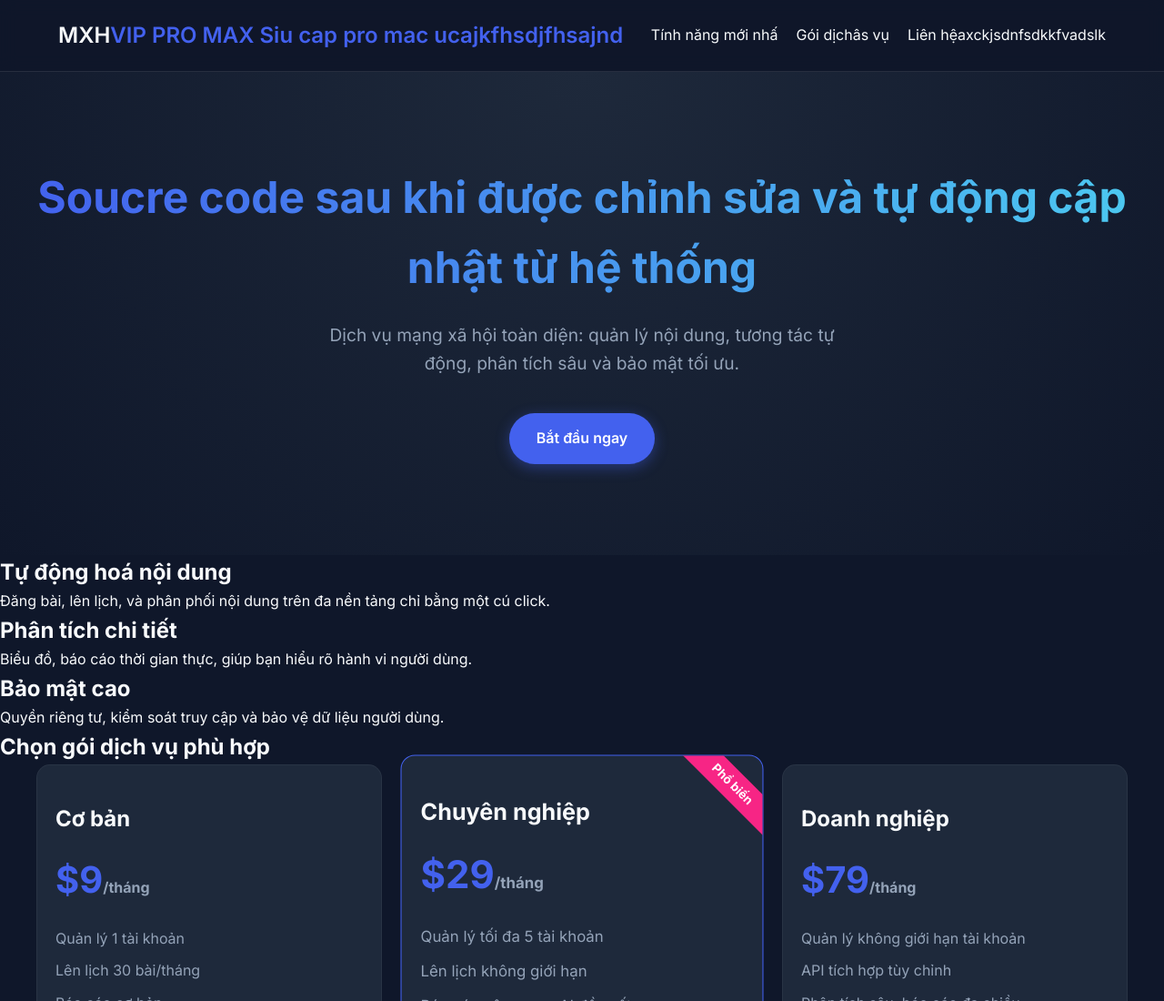
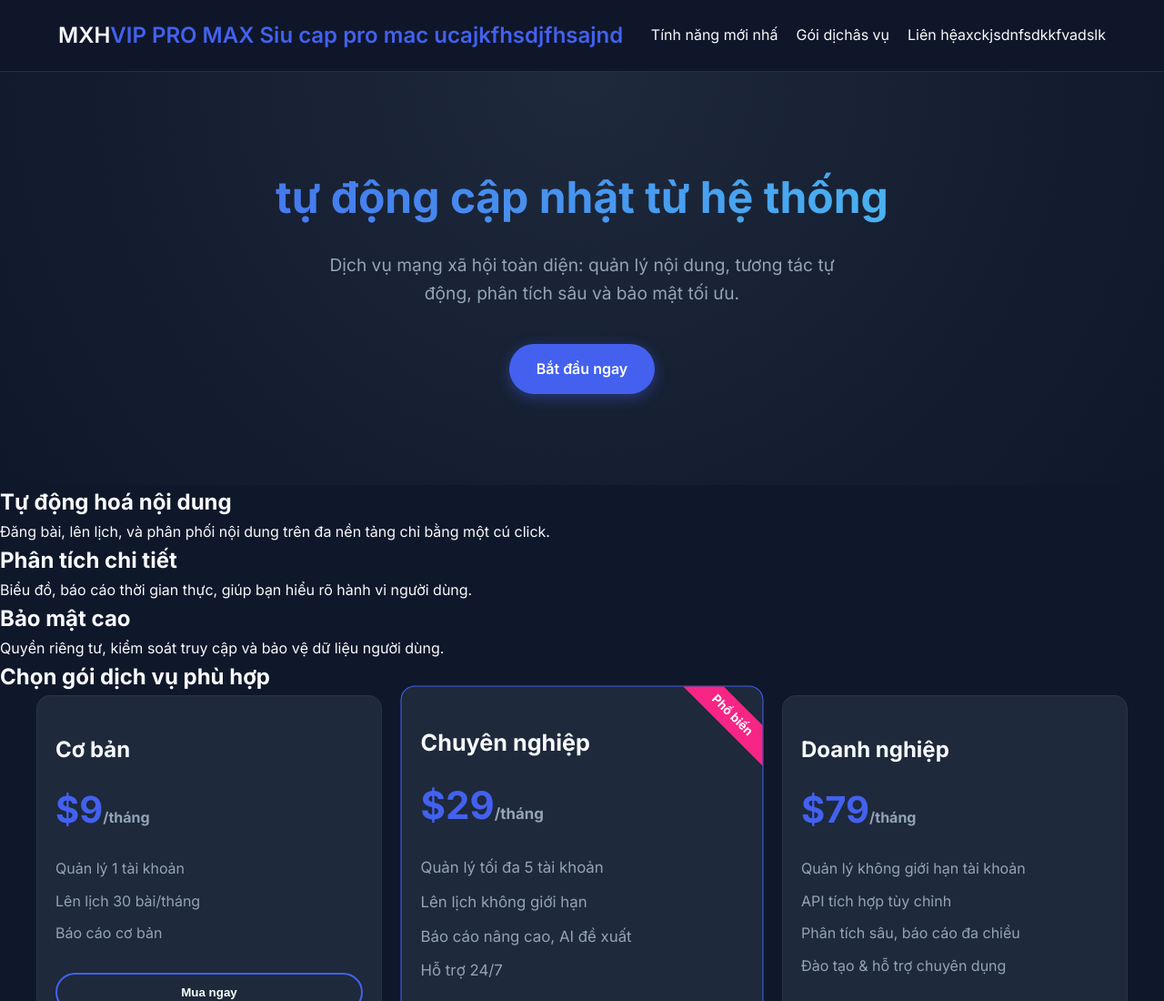
Before and after one commit to dthanhsang/demodevops, a website: page public/index.html in a window 1280 px wide. Shown: the top 1100 px of the page at 91% size. Drawn offline with Linux system fonts and the light colour scheme.

Commit message:
test demo

```diff
--- a/public/index.html
+++ b/public/index.html
@@ -20,7 +20,7 @@
   </header>
 
   <section class="hero">
-    <h1>Soucre code sau khi được chỉnh sửa và tự động cập nhật từ hệ thống </h1>
+    <h1>tự động cập nhật từ hệ thống </h1>
     <p class="subtitle">Dịch vụ mạng xã hội toàn diện: quản lý nội dung, tương tác tự động, phân tích sâu và bảo mật tối ưu.</p>
     <a href="#pricing" class="cta-button">Bắt đầu ngay</a>
   </section>
```
Also changed, not shown: .github/workflows/deploy.yml.
